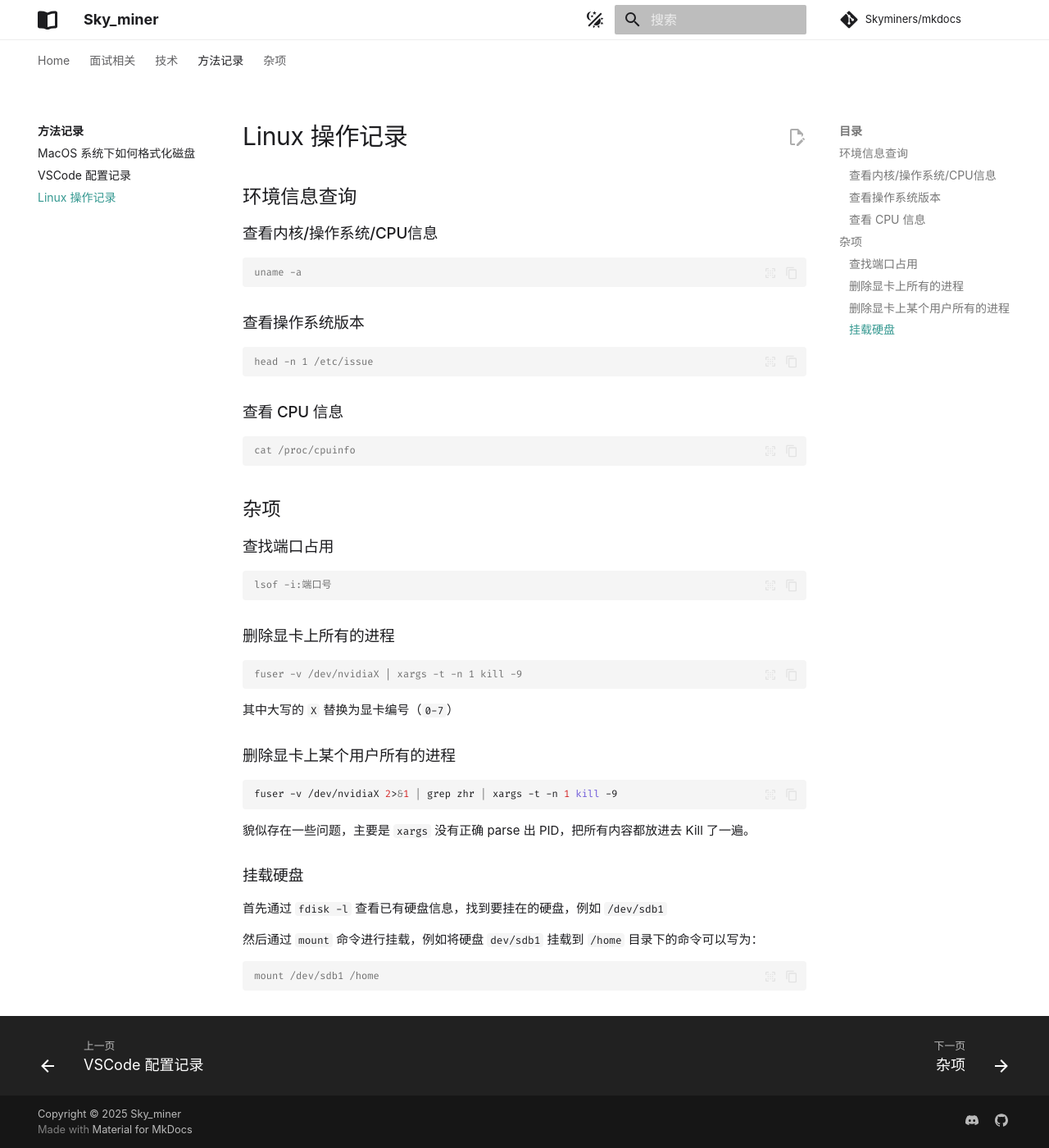
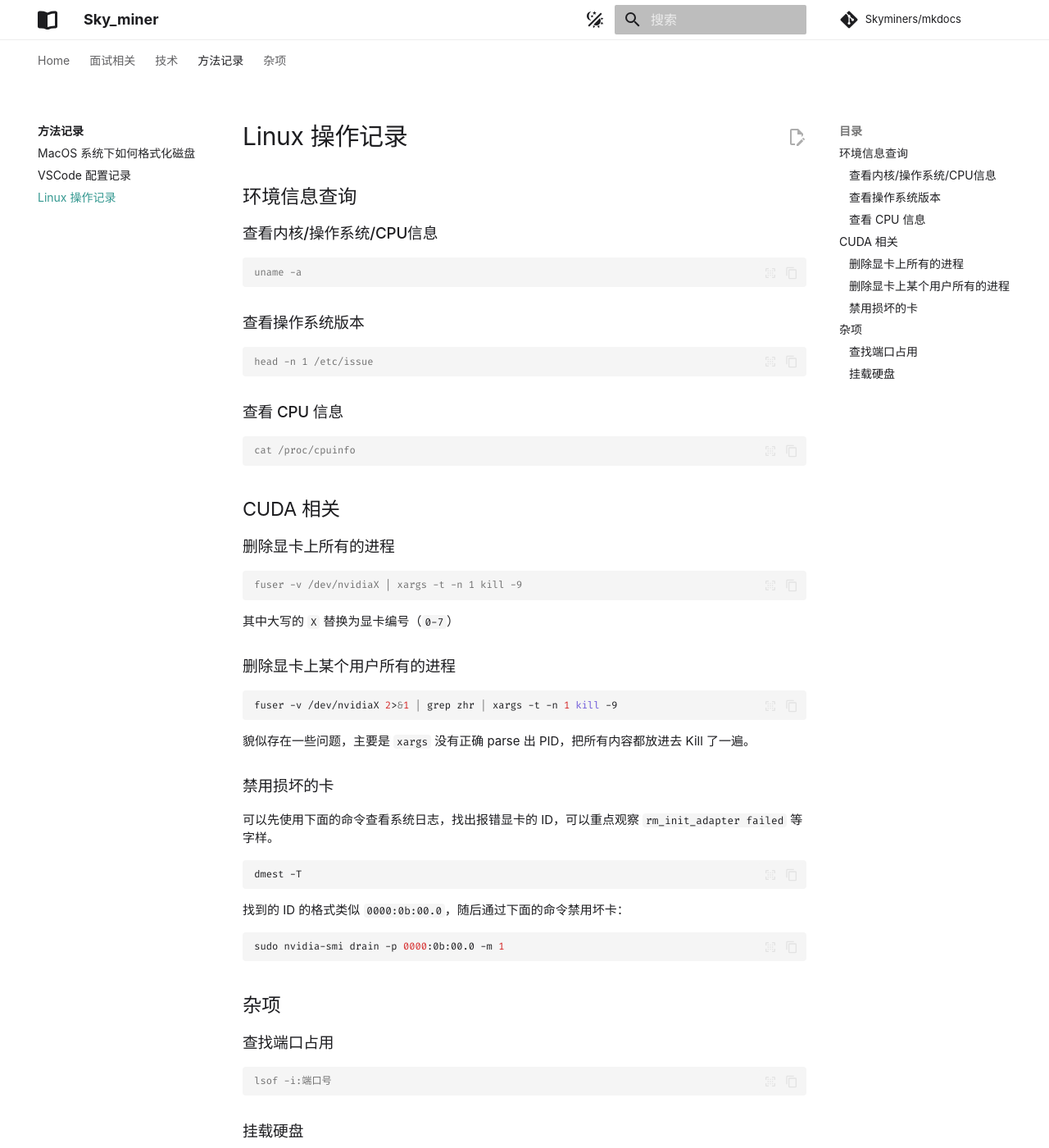
Before and after one commit to Skyminers/mkdocs, an MkDocs documentation site: the page built from docs/methods/linux_command.md, in a window 1280 px wide and 1400 px high. Shown: the whole window at 82% size. Built offline with MkDocs 1.6.1 and Material for MkDocs 9.7.7, drawn with Linux system fonts in a browser that asks for light colours; comment, search, counter and statistics services are not loaded.

Commit message:
增加“禁用坏掉的卡”

````diff
--- a/docs/methods/linux_command.md
+++ b/docs/methods/linux_command.md
@@ -20,13 +20,7 @@ head -n 1 /etc/issue
 cat /proc/cpuinfo
 ```
 
-## 杂项
-
-### 查找端口占用
-
-```console
-lsof -i:端口号
-```
+## CUDA 相关
 
 ### 删除显卡上所有的进程
 
@@ -44,6 +38,28 @@ fuser -v /dev/nvidiaX 2>&1 | grep zhr | xargs -t -n 1 kill -9
 
 貌似存在一些问题，主要是 `xargs` 没有正确 parse 出 PID，把所有内容都放进去 Kill 了一遍。
 
+### 禁用损坏的卡
+
+可以先使用下面的命令查看系统日志，找出报错显卡的 ID，可以重点观察 `rm_init_adapter failed` 等字样。
+
+```bash
+dmest -T
+```
+
+找到的 ID 的格式类似 `0000:0b:00.0`，随后通过下面的命令禁用坏卡：
+
+```bash
+sudo nvidia-smi drain -p 0000:0b:00.0 -m 1
+```
+
+## 杂项
+
+### 查找端口占用
+
+```console
+lsof -i:端口号
+```
+
 ### 挂载硬盘
 
 首先通过 `fdisk -l` 查看已有硬盘信息，找到要挂在的硬盘，例如 `/dev/sdb1`
````
